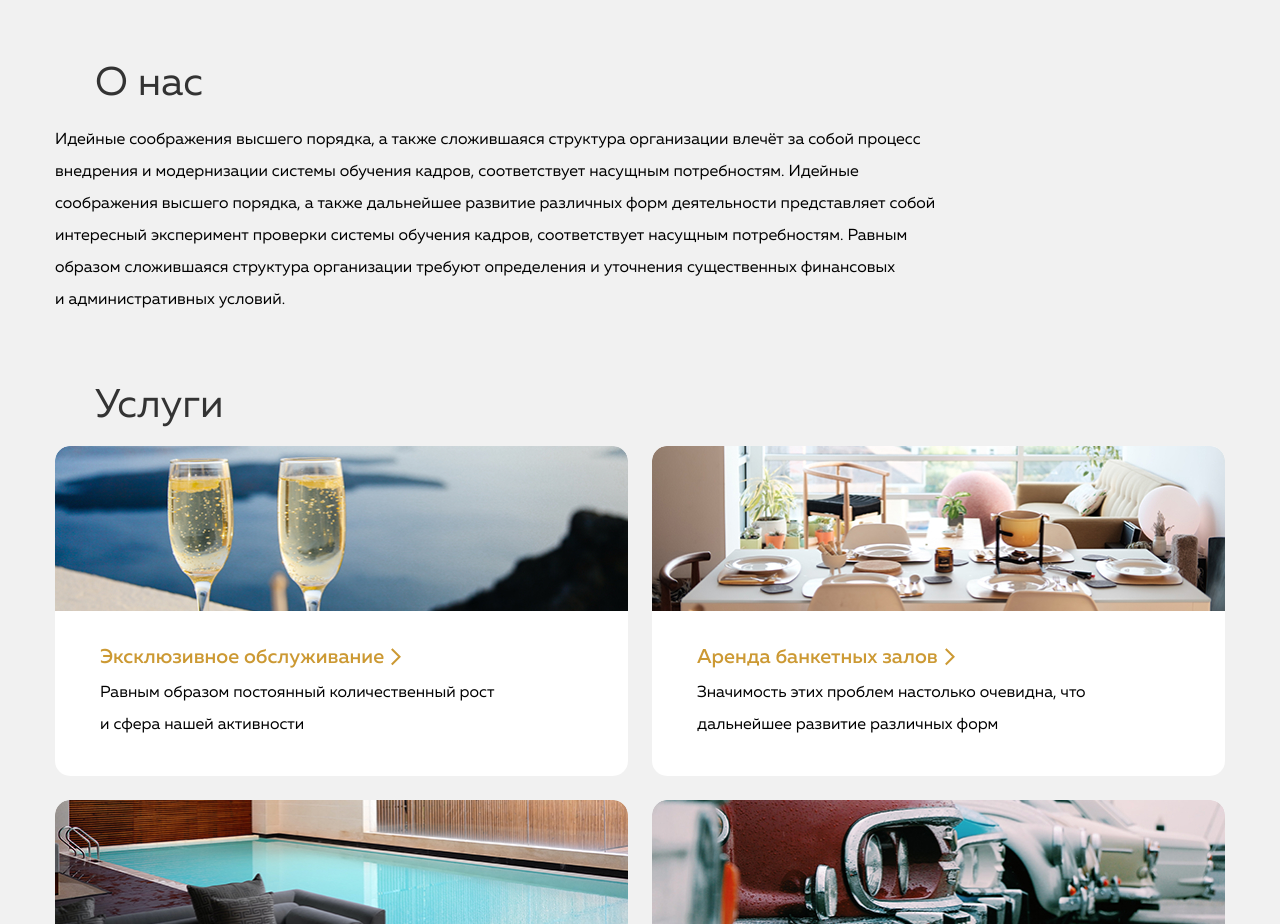
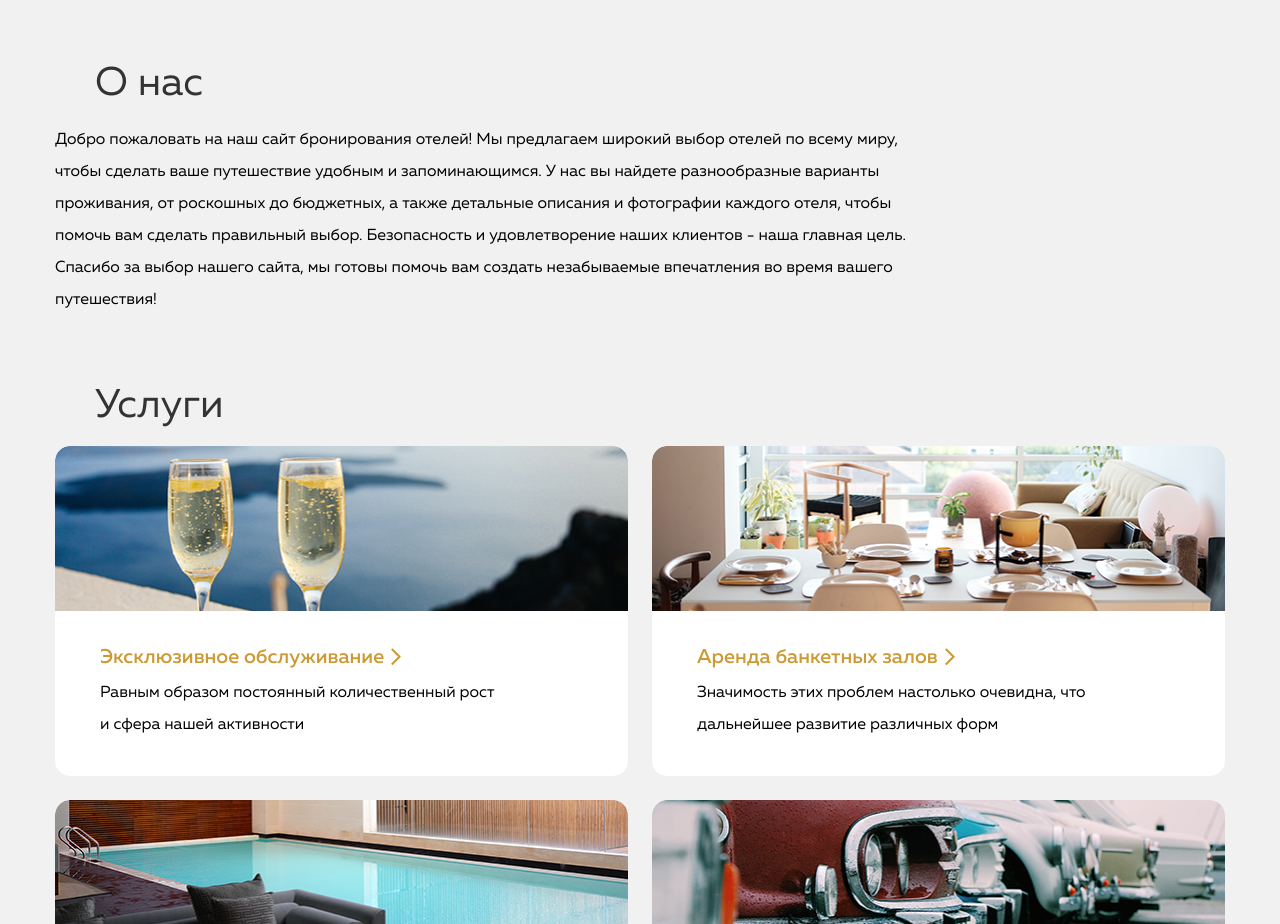
Before and after one commit to alexandkazakov/lagoona_gb, a plain HTML site: page index.html in a window 1280 px wide. Shown: the part 860-1784 px from the top of the page. Drawn offline with nearby package versions, Linux system fonts and the light colour scheme.

Commit message:
about text fixed

```diff
--- a/index.html
+++ b/index.html
@@ -100,15 +100,7 @@
         <section class="main__section section about" id="about">
           <h2 class="section__title about__title">О нас</h2>
           <p class="about__text">
-            Идейные соображения высшего порядка, а&nbsp;также сложившаяся
-            структура организации влечёт за&nbsp;собой процесс внедрения
-            и&nbsp;модернизации системы обучения кадров, соответствует насущным
-            потребностям. Идейные соображения высшего порядка, а&nbsp;также
-            дальнейшее развитие различных форм деятельности представляет собой
-            интересный эксперимент проверки системы обучения кадров,
-            соответствует насущным потребностям. Равным образом сложившаяся
-            структура организации требуют определения и&nbsp;уточнения
-            существенных финансовых и&nbsp;административных условий.
+            Добро пожаловать на наш сайт бронирования отелей! Мы предлагаем широкий выбор отелей по всему миру, чтобы сделать ваше путешествие удобным и запоминающимся. У нас вы найдете разнообразные варианты проживания, от роскошных до бюджетных, а также детальные описания и фотографии каждого отеля, чтобы помочь вам сделать правильный выбор. Безопасность и удовлетворение наших клиентов - наша главная цель. Спасибо за выбор нашего сайта, мы готовы помочь вам создать незабываемые впечатления во время вашего путешествия!
           </p>
         </section>
 
```
